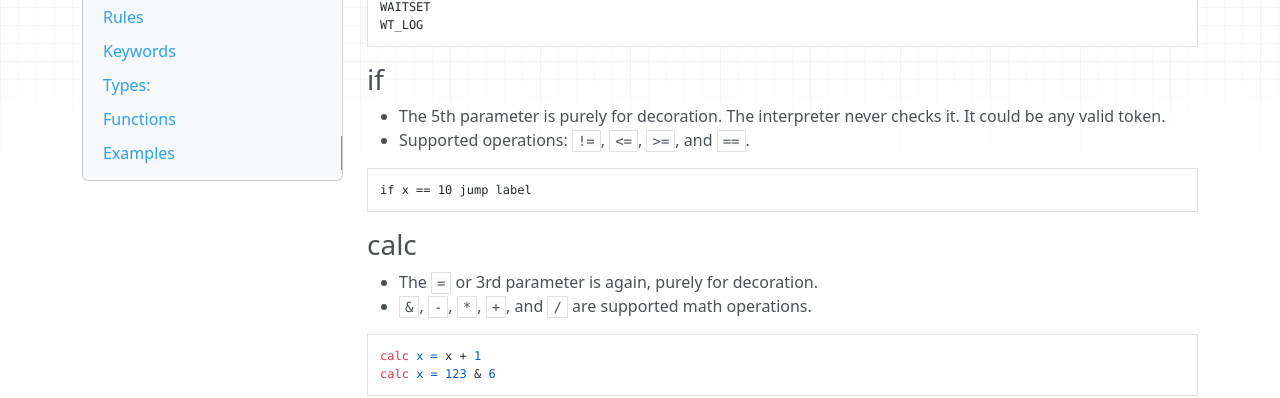
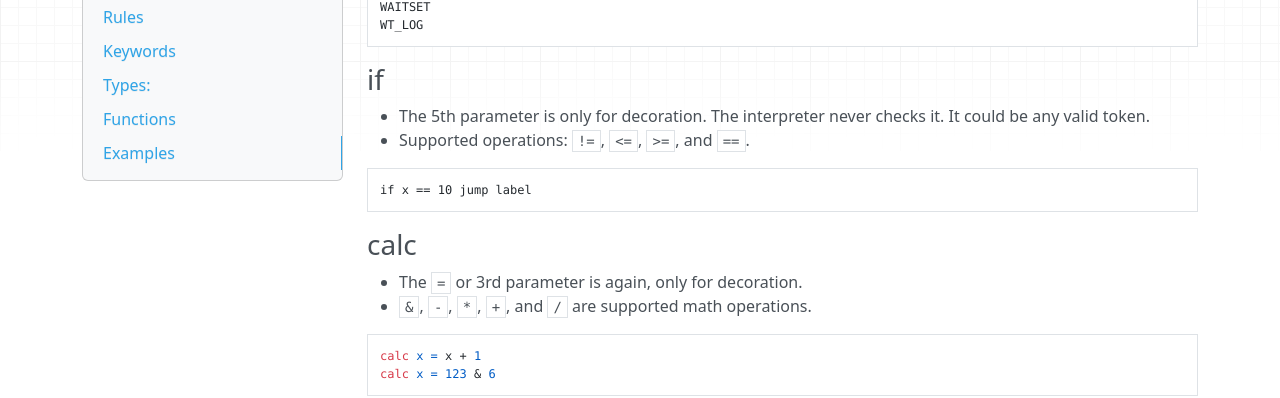
Before and after one commit to fujihack/wiki, an MkDocs documentation site: the page built from docs/autoactscr.md, in a window 1280 px wide and 900 px high, scrolled down 602 px. Shown: the part 155-553 px from the top of the window. Built offline with MkDocs 1.6.1, drawn with Linux system fonts in a browser that asks for light colours; nearby versions of some CDN libraries.

Commit message:
Update autoactscr.md

````diff
--- a/docs/autoactscr.md
+++ b/docs/autoactscr.md
@@ -30,13 +30,13 @@ WAITSET
 WT_LOG
 ```
 ### if
-- The 5th parameter is purely for decoration. The interpreter never checks it. It could be any valid token.
+- The 5th parameter is only for decoration. The interpreter never checks it. It could be any valid token.
 - Supported operations: `!=`, `<=`, `>=`, and `==`.
 ```
 if x == 10 jump label
 ```
 ### calc
-- The `=` or 3rd parameter is again, purely for decoration.
+- The `=` or 3rd parameter is again, only for decoration.
 - `&`, `-`, `*`, `+`, and `/` are supported math operations.
 ```
 calc x = x + 1
````
